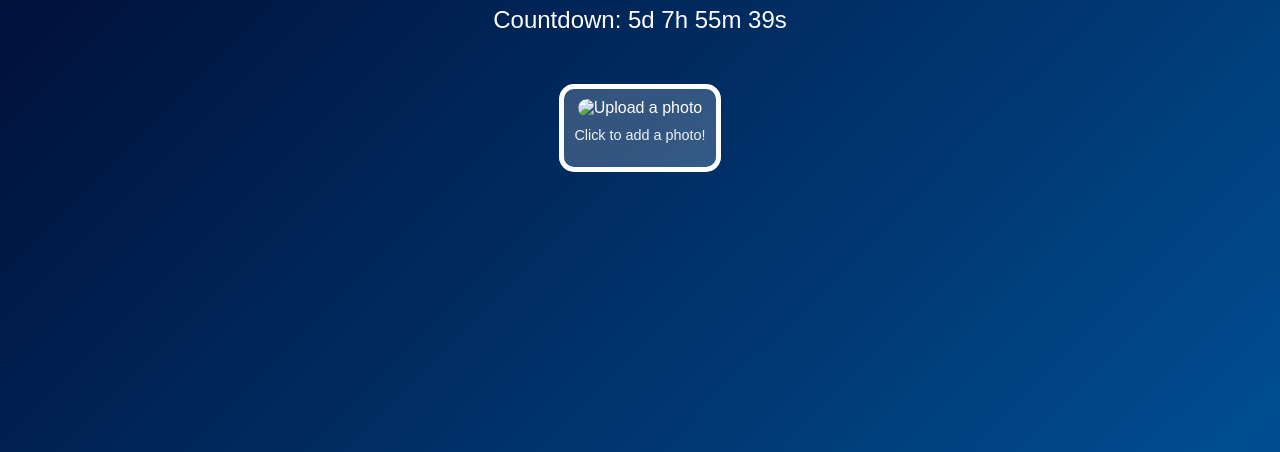
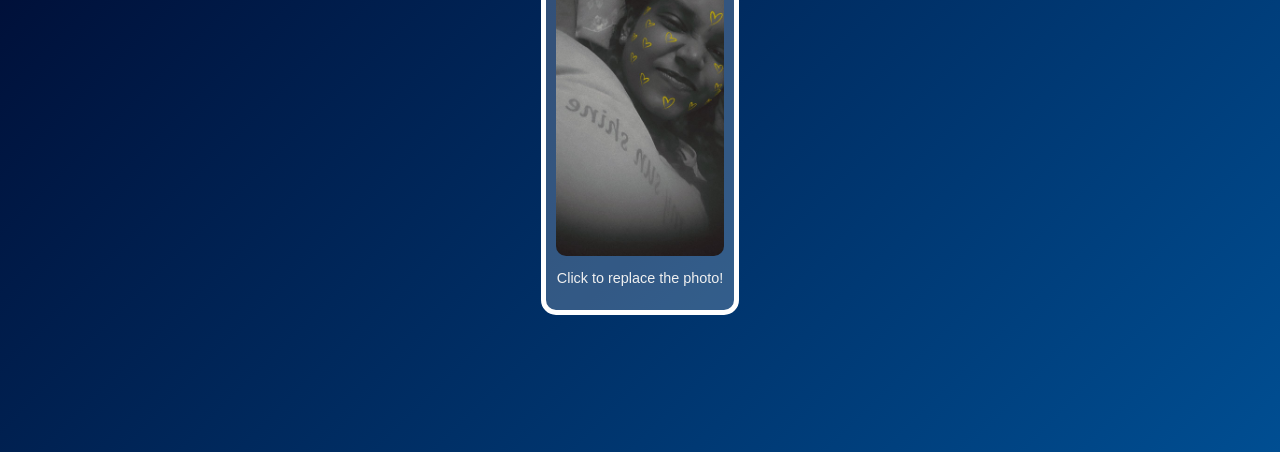
Before and after one commit to Kevinmatthew1011/kiddo, a plain HTML site: page index.html in a window 1280 px wide. Shown: the part 348-800 px from the top of the page. Drawn offline with Linux system fonts and the light colour scheme.

Commit message:
Add files via upload

```diff
--- a/index.html
+++ b/index.html
@@ -12,8 +12,8 @@
         <h1>Happy Birthday Papa!!!! 🎉</h1>
         <div id="countdown"></div>
         <div class="photo-frame">
-            <img id="placeholder" src="placeholder.jpg" alt="Upload a photo" />
-            <p>Click to add a photo!</p>
+            <img id="placeholder" src="default-photo.jpg" alt="Uploaded photo" />
+            <p>Click to replace the photo!</p>
         </div>
         <input type="file" id="photo-upload" accept="image/*" style="display: none;" />
     </div>
--- a/script.js
+++ b/script.js
@@ -3,7 +3,7 @@
 const countdownElement = document.getElementById('countdown');
 const targetDate = new Date('2024-11-30T00:00:00'); // Updated target date
 
-function updateCountdown(	) {
+function updateCountdown() {
     const now = new Date();
     const difference = targetDate - now;
     if (difference <= 0) {
```
Also changed, not shown: default-photo.jpg (added).
